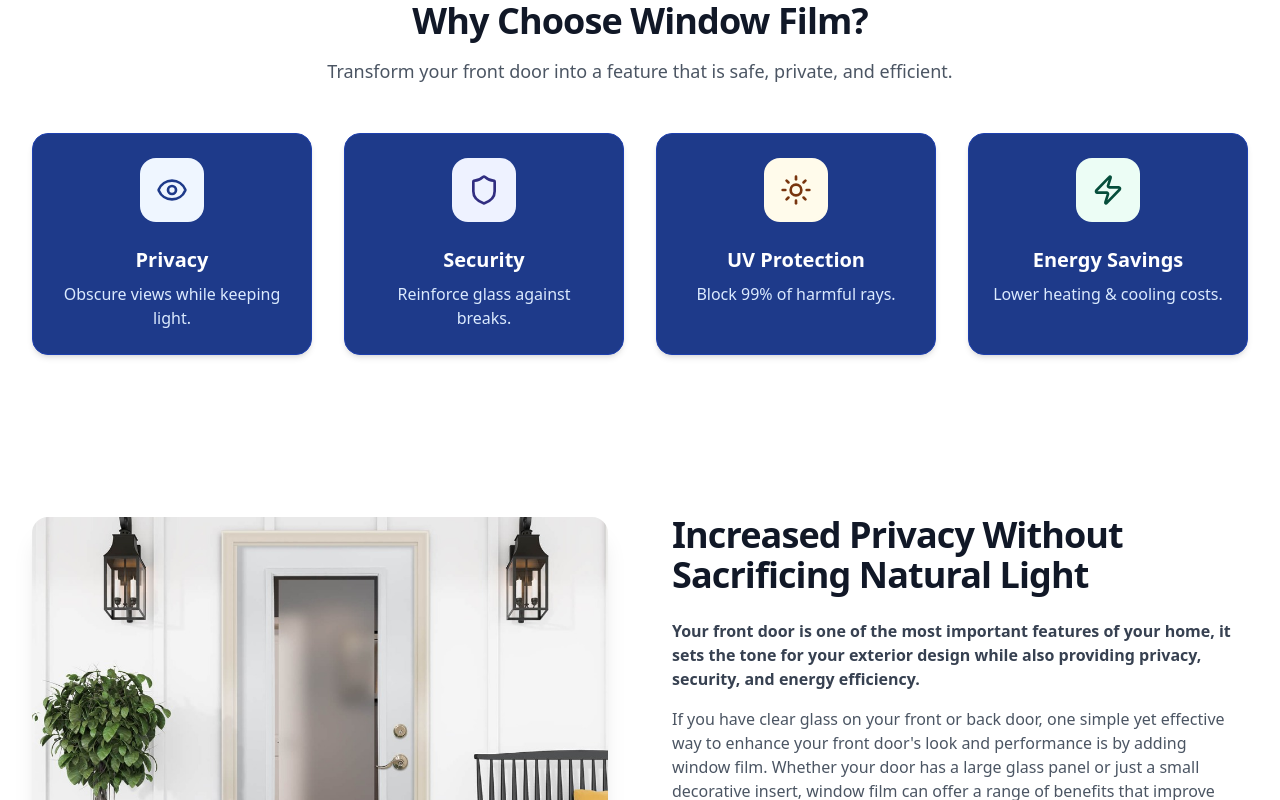
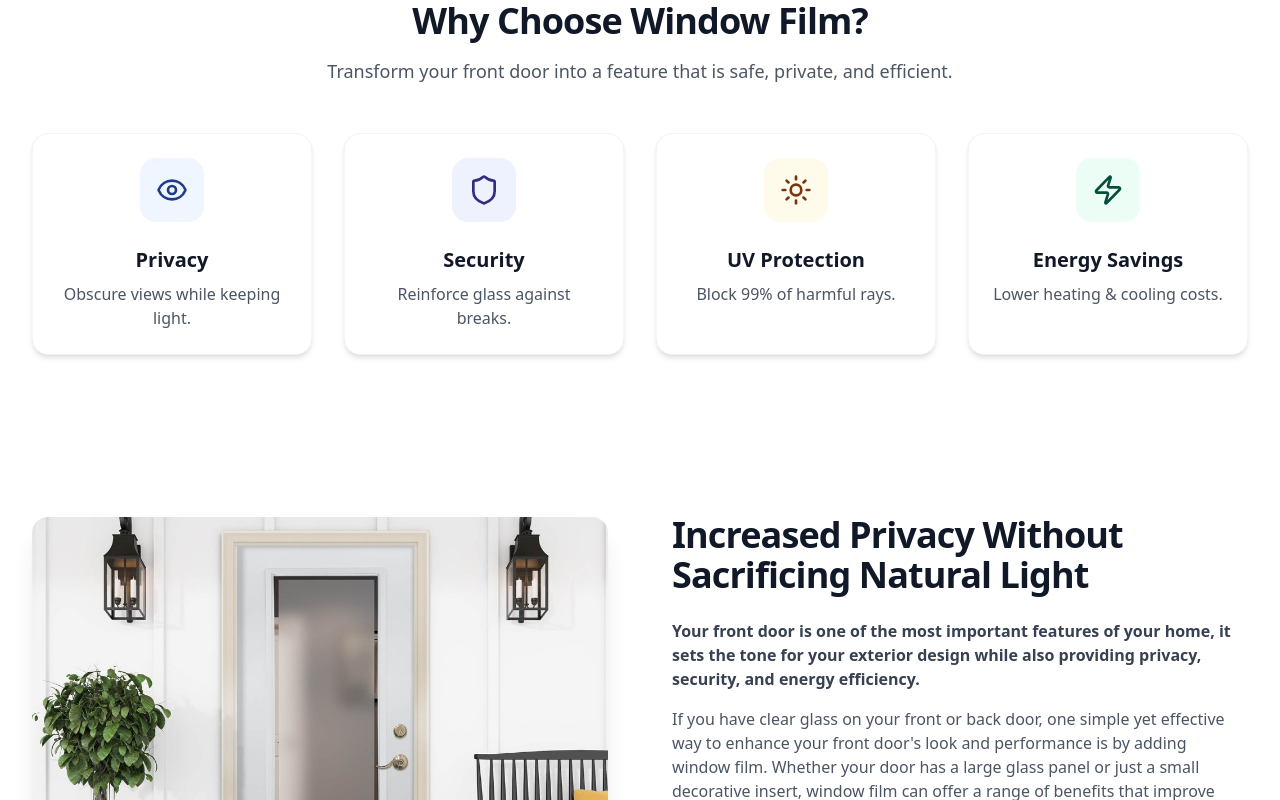
Before and after one commit to simplifaisoul/privacy-film-ottawa, a React (Vite) app: page / in a window 1280 px wide. Shown: the part 1560-2360 px from the top of the page. Built offline with nearby package versions, Linux system fonts and the light colour scheme.

Commit message:
Polish: Swap last image and revert features to white cards

```diff
--- a/src/App.tsx
+++ b/src/App.tsx
@@ -10,7 +10,7 @@ import { ContactForm } from "./components/ContactForm";
 import door1 from "./assets/door-1.jpg";
 import door2 from "./assets/door-2.jpg";
 import door3 from "./assets/door-3.jpg";
-import door4 from "./assets/door-4.jpg";
+import door4 from "./assets/door-final.jpg";
 
 function App() {
   return (
--- a/src/components/Features.tsx
+++ b/src/components/Features.tsx
@@ -44,15 +44,15 @@ export function Features() {
                         {features.map((feature) => (
                             <div
                                 key={feature.name}
-                                className="group relative flex flex-col items-center p-6 text-center bg-blue-900 rounded-2xl shadow-md transition-all duration-300 hover:-translate-y-1 hover:shadow-xl border border-blue-800"
+                                className="group relative flex flex-col items-center p-6 text-center bg-white rounded-2xl shadow-md transition-all duration-300 hover:-translate-y-1 hover:shadow-xl border border-gray-100"
                             >
                                 <div className={`mb-6 flex h-16 w-16 items-center justify-center rounded-2xl ${feature.className}`}>
                                     <feature.icon className="h-8 w-8" aria-hidden="true" />
                                 </div>
-                                <h3 className="mb-2 text-xl font-bold text-white">
+                                <h3 className="mb-2 text-xl font-bold text-gray-900">
                                     {feature.name}
                                 </h3>
-                                <p className="text-base text-blue-100">
+                                <p className="text-base text-gray-600">
                                     {feature.description}
                                 </p>
                             </div>
```
Also changed, not shown: src/assets/door-final.jpg (added).
